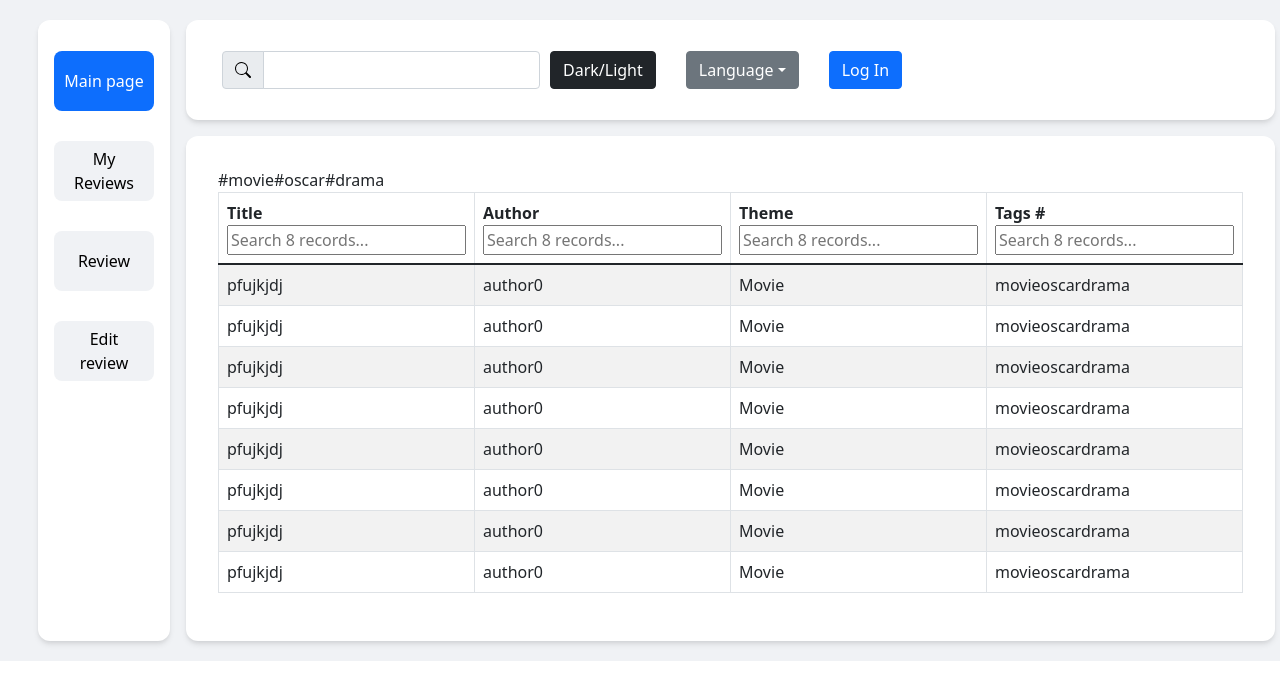
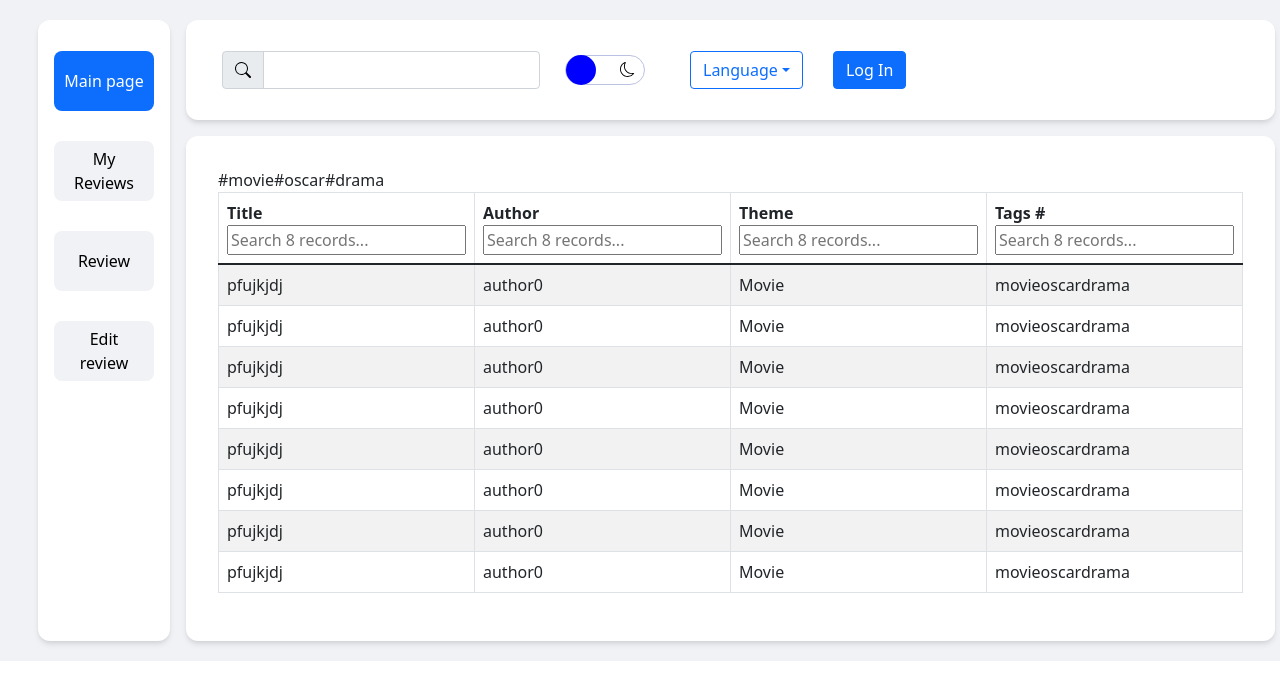
Before and after one commit to AlexeyBorovik/rec-app, a React (Create React App) app: page / in a window 1280 px wide. Shown: the top 700 px of the page. Built offline with nearby package versions, Linux system fonts and the light colour scheme.

Commit message:
Restyled theme toggle

```diff
--- a/src/components/Header/Header.css
+++ b/src/components/Header/Header.css
@@ -16,3 +16,64 @@
 .dark .header {
     background-color: #BB85F8;
 }
+
+.toggle img {
+    position: relative;
+    height: 15px;
+}
+
+.light-icon {
+    left: 25px;
+    top: 1px;
+    z-index: 50;
+}
+
+.dark-icon {
+    left: -25px;
+    top: 1px;
+    z-index: 50;
+}
+
+.toggle-button {
+    position: relative;
+    display: inline-block;
+    width: 80px;
+    height: 30px;
+    margin: 0;
+    vertical-align: top;
+    background: #ffffff;
+    border: 1px solid #bbc1e1;
+    border-radius: 30px;
+    outline: none;
+    cursor: pointer;
+    -webkit-appearance: none;
+    -moz-appearance: none;
+    appearance: none;
+    transition: all 0.3s cubic-bezier(0.2, 0.85, 0.32, 1.2);
+
+  }
+  .toggle-button::after {
+    content: "";
+
+    display: inline-block;
+    position: absolute;
+    top: -1.5px;
+    z-index: 80;
+
+    width: 30px;
+    height: 30px;
+    background-color: blue;
+    border-radius: 50%;
+
+    transform: translateX(0);
+    transition: all 0.3s cubic-bezier(0.2, 0.85, 0.32, 1.2);
+
+  }
+
+  .toggle-button:checked::after {
+    transform: translateX(calc(100% + 18px));
+    background-color: #fff;
+  }
+  .toggle-button:checked {
+    background-color: #5E42CE;
+  }
--- a/src/components/Header/Header.jsx
+++ b/src/components/Header/Header.jsx
@@ -7,8 +7,10 @@ import {
 } from "react-bootstrap";
 import "./Header.css";
 import searchIcon from "../../icons/search.svg";
+import lightIcon from "../../icons/brightness-high-fill.svg";
+import darkIcon from "../../icons/moon.svg";
 import { Link } from "react-router-dom";
-import { useTranslation } from 'react-i18next';
+import { useTranslation } from "react-i18next";
 
 export const Header = () => {
   const themeToggle = () => {
@@ -17,11 +19,11 @@ export const Header = () => {
   };
 
   const switchToRus = () => {
-    i18n.changeLanguage("ru")
-  }
+    i18n.changeLanguage("ru");
+  };
   const switchToEng = () => {
-    i18n.changeLanguage("en")
-  }
+    i18n.changeLanguage("en");
+  };
 
   const { t, i18n } = useTranslation();
 
@@ -35,20 +37,24 @@ export const Header = () => {
           <FormControl></FormControl>
         </InputGroup>
       </div>
-      <div>
-        <Button onClick={themeToggle} variant="dark">
-          {t('header.themeToggle')}
-        </Button>
+      <div className="toggle">
+      <img className="light-icon" src={lightIcon} alt=""></img>
+        <input
+          type="checkbox"
+          className="toggle-button"
+          onClick={themeToggle}
+        ></input>
+      <img className="dark-icon" src={darkIcon} alt=""></img>
       </div>
       <div>
-        <DropdownButton title={t('header.langToggle')} variant="secondary">
+        <DropdownButton title={t("header.langToggle")} variant="outline-primary">
           <Dropdown.Item onClick={switchToRus}>Русский</Dropdown.Item>
           <Dropdown.Item onClick={switchToEng}>English</Dropdown.Item>
         </DropdownButton>
       </div>
       <div>
         <Link to={"/login"}>
-          <Button>{t('header.authButton')}</Button>
+          <Button>{t("header.authButton")}</Button>
         </Link>
       </div>
     </div>
--- a/src/i18n.js
+++ b/src/i18n.js
@@ -15,7 +15,6 @@ i18n
       en: {
         translation: {
           header: {
-            themeToggle: "Dark/Light",
             langToggle: "Language",
             authButton: "Log In",
           },
@@ -61,7 +60,6 @@ i18n
       ru: {
         translation: {
           header: {
-            themeToggle: "Тёмный/Светлый",
             langToggle: "Язык",
             authButton: "Вход",
           },
```
Also changed, not shown: src/icons/brightness-high-fill.svg (added), src/icons/moon.svg (added).
